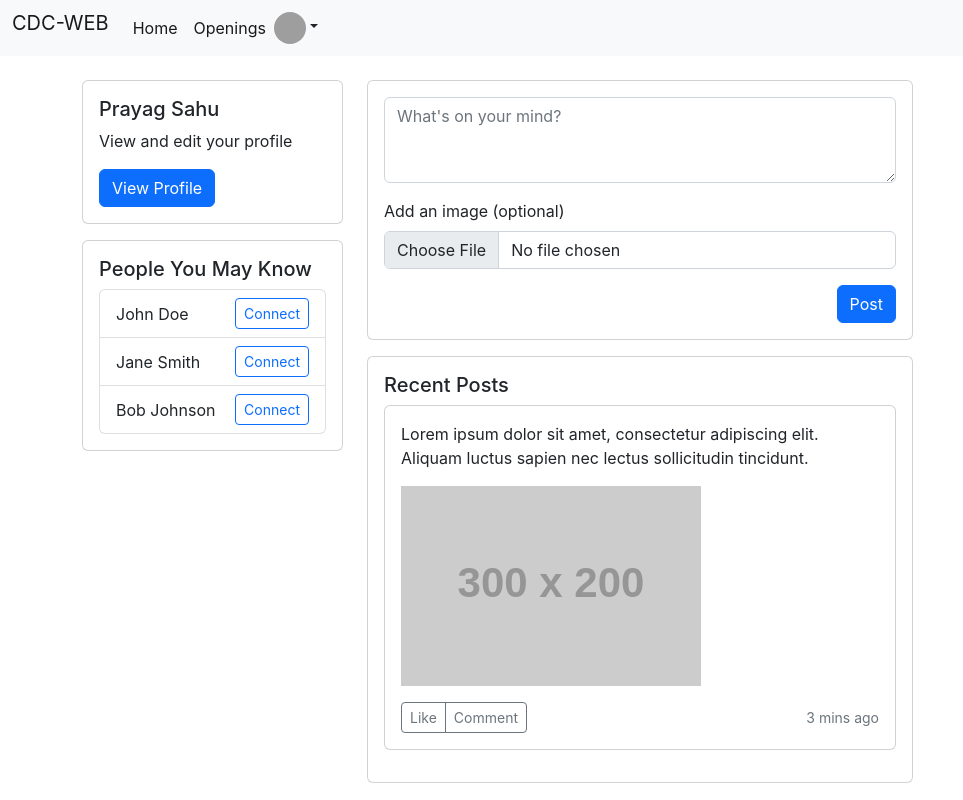
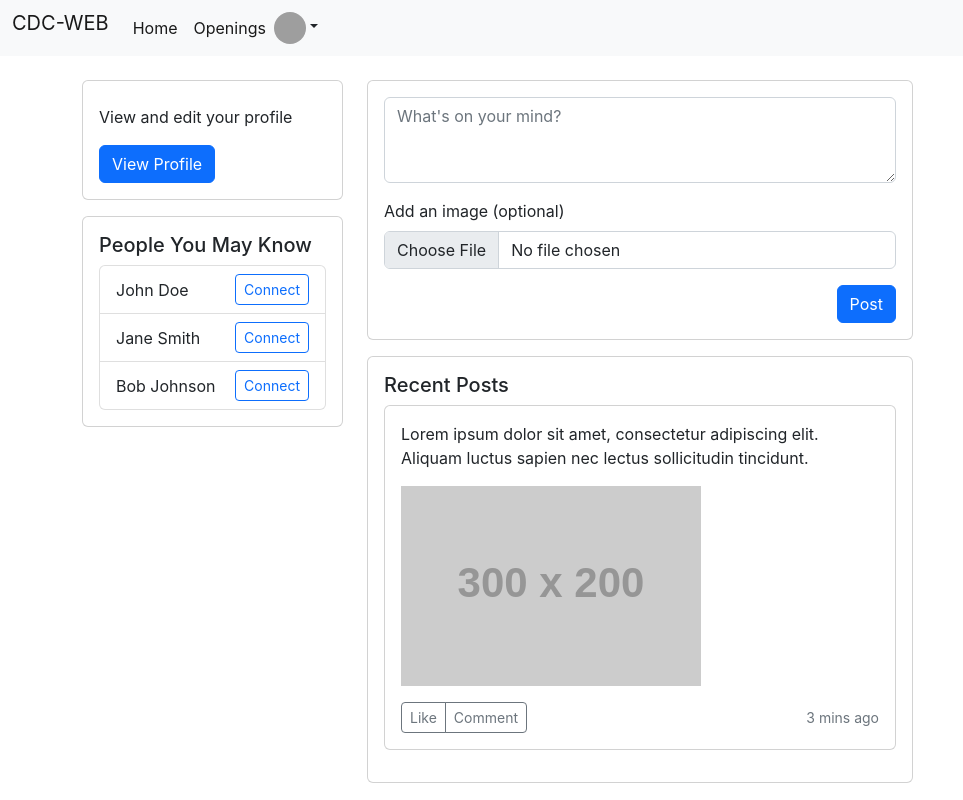
Before and after one commit to kaustuvaks/cdc-web, a React (Create React App) app: page / in a window 1280 px wide. Shown: the whole page, without its empty margins (0-963 px from the left). Built offline with nearby package versions, Linux system fonts and the light colour scheme; grey boxes are pictures that could not be loaded.

Commit message:
login using context api added

```diff
--- a/src/App.js
+++ b/src/App.js
@@ -6,12 +6,38 @@ import Login from './pages/Login';
 import Signup from './pages/Signup';
 import Job from './pages/Job';
 import Home from './pages/Home';
+import { createContext, useState } from 'react';
+
+export const UserAuthContext = createContext();
 
 function App() {
 
+	// const state = {
+	// 	"studentId": Number,
+	// 	"name": "",
+	// 	"email": "",
+	// 	"password": "",
+	// 	"skills": [],
+	// 	"education": {
+	// 		"college": "",
+	// 		"degree": "",
+	// 		"graduationYear": 2023
+	// 	},
+	// 	"projects": [],
+	// 	"internships": [{
+	// 		"company": "",
+	// 		"position": "",
+	// 		"startYear": 1900,
+	// 		"endYear": 1900
+	// 	}],
+	// 	"certificates": [],
+	// 	"resume": "",
+	// 	"jwtToken": ""
+	// }
 
+	const [user, setUser] = useState({});
 	return (
-		<>
+		<UserAuthContext.Provider value={{user, setUser}}>
 			<header>
 				<nav className="navbar navbar-expand-lg navbar-light bg-light d-flex flex-wrap align-items-center justify-content-center justify-content-lg-start">
 					<div className="container-fluid">
@@ -48,7 +74,7 @@ function App() {
 
 
 			<Routes>
-				<Route exact path="/" element={<Home/>}/>
+				<Route exact path="/" element={<Home user={user}/>}/>
 				<Route path="openings" element={<Openings />} />
 				<Route path="openings/job/:jobName" element={<Job />} />
 
@@ -56,7 +82,7 @@ function App() {
 				<Route path="/signup" element={<Signup />} />
 				<Route path="/login" element={<Login />} />
 			</Routes>
-		</>
+		</UserAuthContext.Provider>
 
 	);
 }
--- a/src/index.js
+++ b/src/index.js
@@ -1,4 +1,4 @@
-import React from 'react';
+import React ,{useContext} from 'react';
 import ReactDOM from 'react-dom/client';
 import './index.css';
 import App from './App';
--- a/src/pages/Home.jsx
+++ b/src/pages/Home.jsx
@@ -1,6 +1,6 @@
 import Post from '../components/Post';
 
-function Home(){
+function Home({user}){
     return(
 
             <main>
@@ -9,7 +9,7 @@ function Home(){
                     <div className="col-lg-3">
                         <div className="card mb-3">
                             <div className="card-body">
-                                <h5 className="card-title">Prayag Sahu</h5>
+                                <h5 className="card-title">{user.name}</h5>
                                 <p className="card-text">View and edit your profile</p>
                                 <a  className="btn btn-primary" href="#">View Profile</a>
                             </div>
--- a/src/pages/Login.jsx
+++ b/src/pages/Login.jsx
@@ -1,11 +1,16 @@
 import login from './login.module.css';
-import { useState } from 'react';
+import { createContext, useContext, useState } from 'react';
 import { useNavigate } from 'react-router-dom';
 import axios from 'axios';
 
+import { UserAuthContext } from '../App';
+
 function Login(){
 
+    const {user, setUser} = useContext(UserAuthContext);
+
     const navigate = useNavigate();
+
 
     const[email, setEmail] = useState('');
     const[password, setPassword] = useState('');
@@ -31,6 +36,7 @@ function Login(){
                 if(response.data.value === "notexists"){
 
                 }else if(response.data.value === "exists"){
+                    setUser(response.data.users)
                     navigate("/", {state:response.data.users})
                 }
             });
```
Also changed, not shown: src/context/UserContext.js (added, +20 -0 lines).
